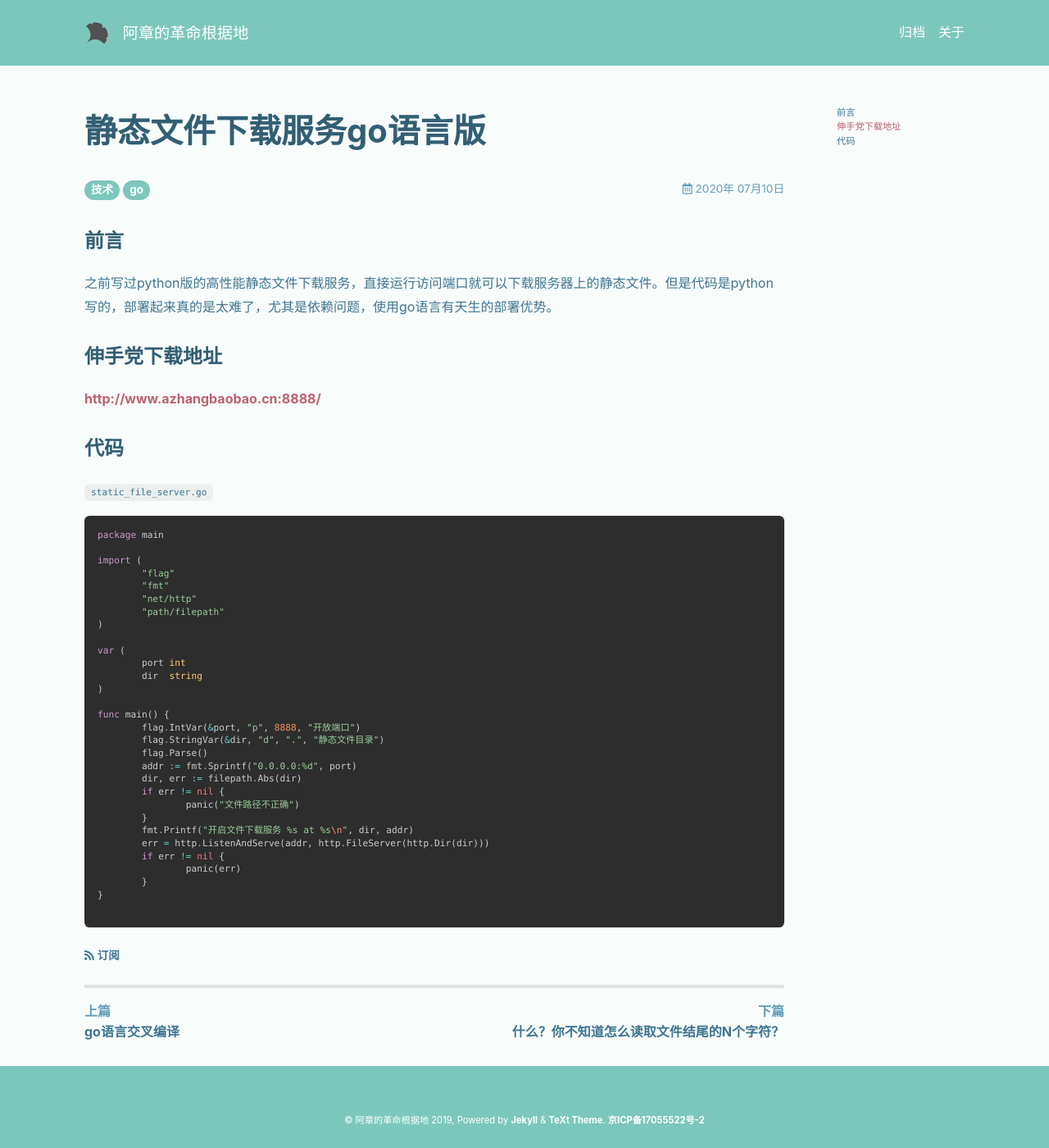
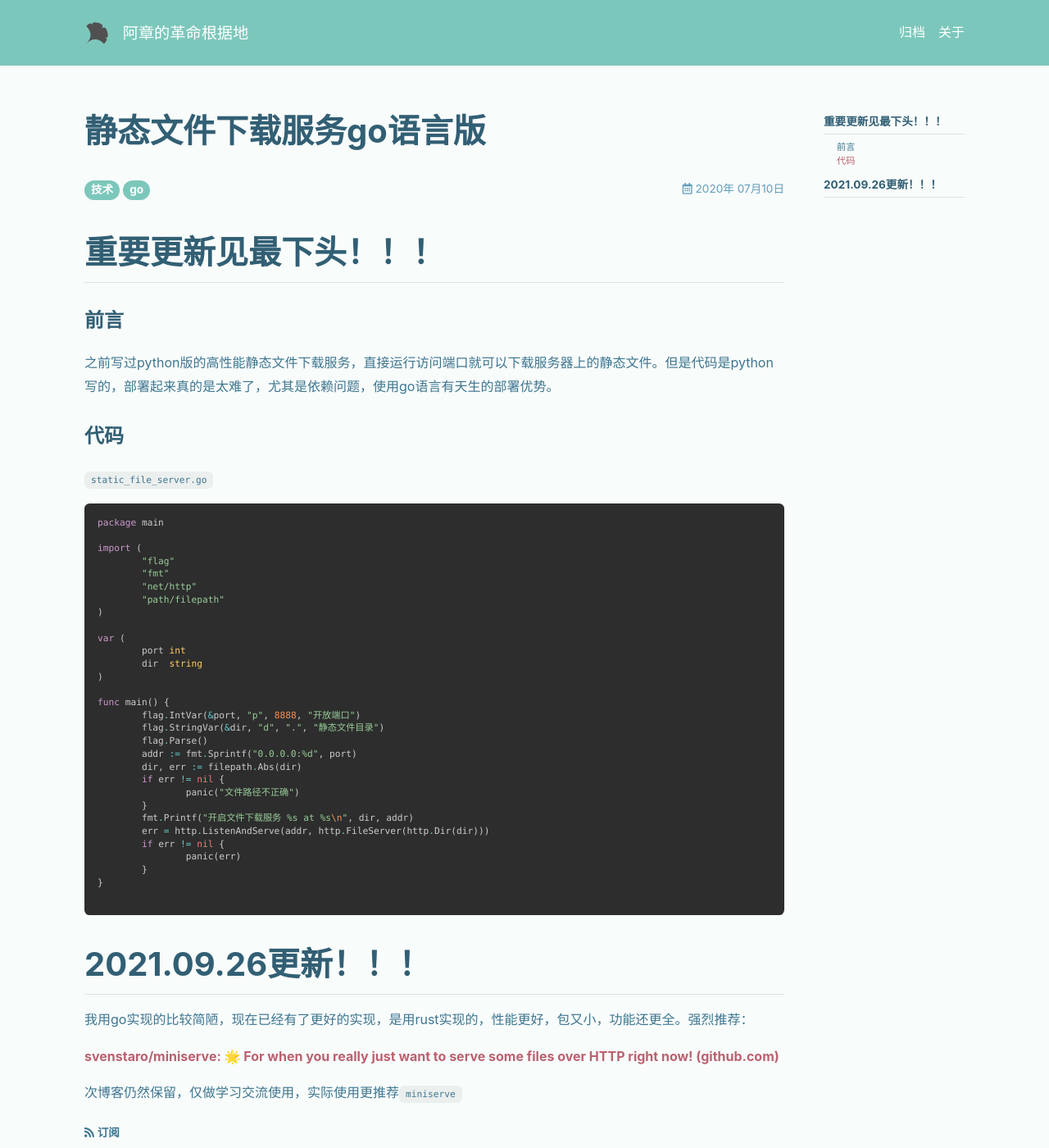
Before and after one commit to CheungChan/iblog, a Jekyll site: the page built from _posts/2020-07-09-静态文件下载服务go语言版.md, in a window 1280 px wide and 1400 px high. Shown: the whole window at 82% size. Built offline with Jekyll 4.4.1, drawn with Linux system fonts in a browser that asks for light colours; nearby versions of some CDN libraries; comment, search, counter and statistics services are not loaded.

Commit message:
重要更新

````diff
--- a/_posts/2020-07-09-静态文件下载服务go语言版.md
+++ b/_posts/2020-07-09-静态文件下载服务go语言版.md
@@ -8,13 +8,11 @@ typora-root-url: ../../iblog
 
 ---
 
+# 重要更新见最下头！！！
+
 ### 前言
 
 之前写过python版的高性能静态文件下载服务，直接运行访问端口就可以下载服务器上的静态文件。但是代码是python写的，部署起来真的是太难了，尤其是依赖问题，使用go语言有天生的部署优势。
-
-### 伸手党下载地址
-
-<http://www.azhangbaobao.cn:8888/>
 
 ### 代码
 
@@ -52,3 +50,11 @@ func main() {
 }
 
 ```
+
+# 2021.09.26更新！！！
+
+我用go实现的比较简陋，现在已经有了更好的实现，是用rust实现的，性能更好，包又小，功能还更全。强烈推荐：
+
+[svenstaro/miniserve: 🌟 For when you really just want to serve some files over HTTP right now! (github.com)](https://github.com/svenstaro/miniserve)
+
+次博客仍然保留，仅做学习交流使用，实际使用更推荐`miniserve`
````
Also changed, not shown: _posts/2019-06-18-go语言实现视频上传下载.md (+0 -10 lines), _posts/2020-03-18-开启高性能下载web服务.md (+10 -0 lines), _posts/2021-09-17-docker-compose搭建带有mysql数据库如何初始化数据.md (+2 -2 lines).
